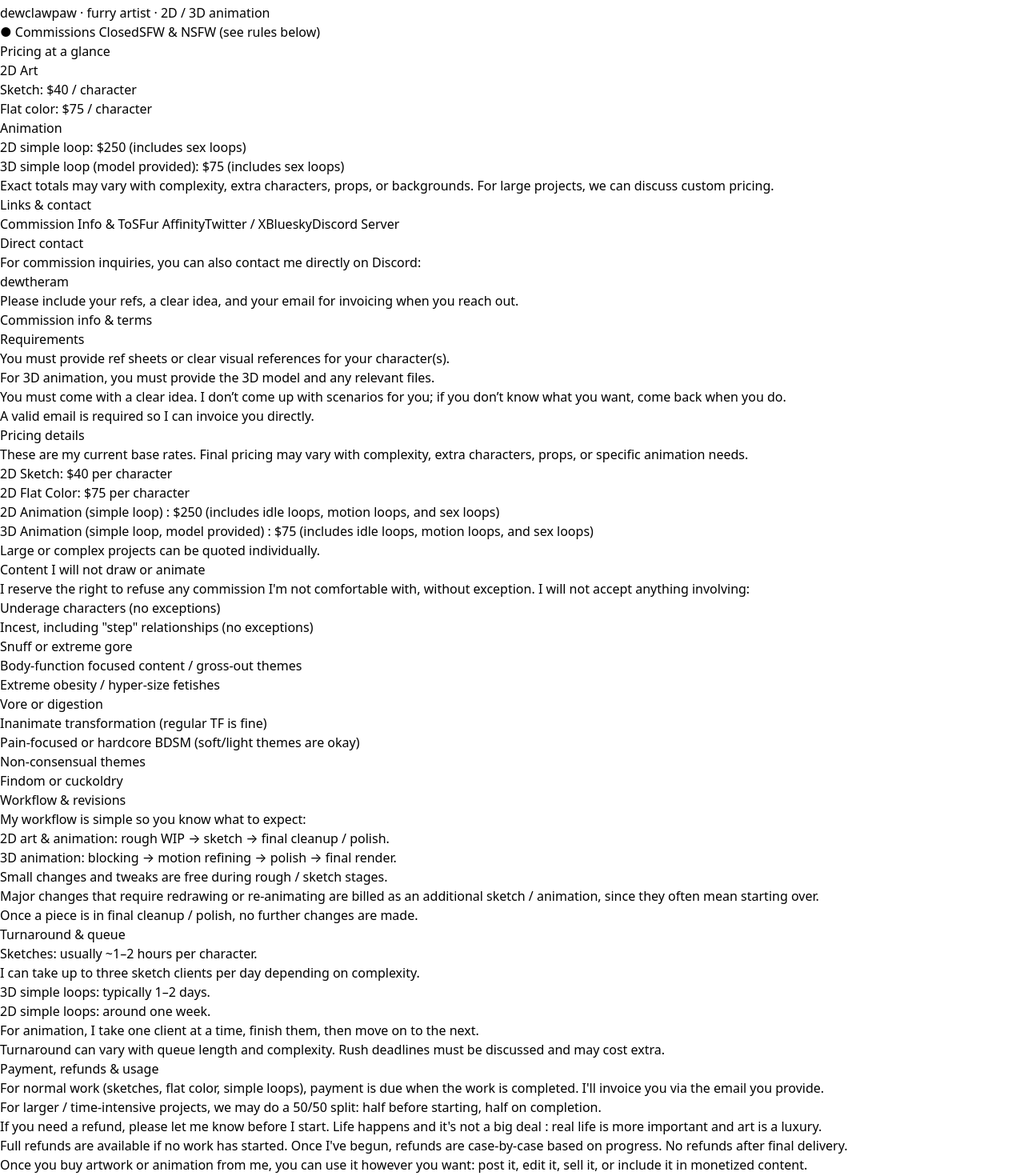
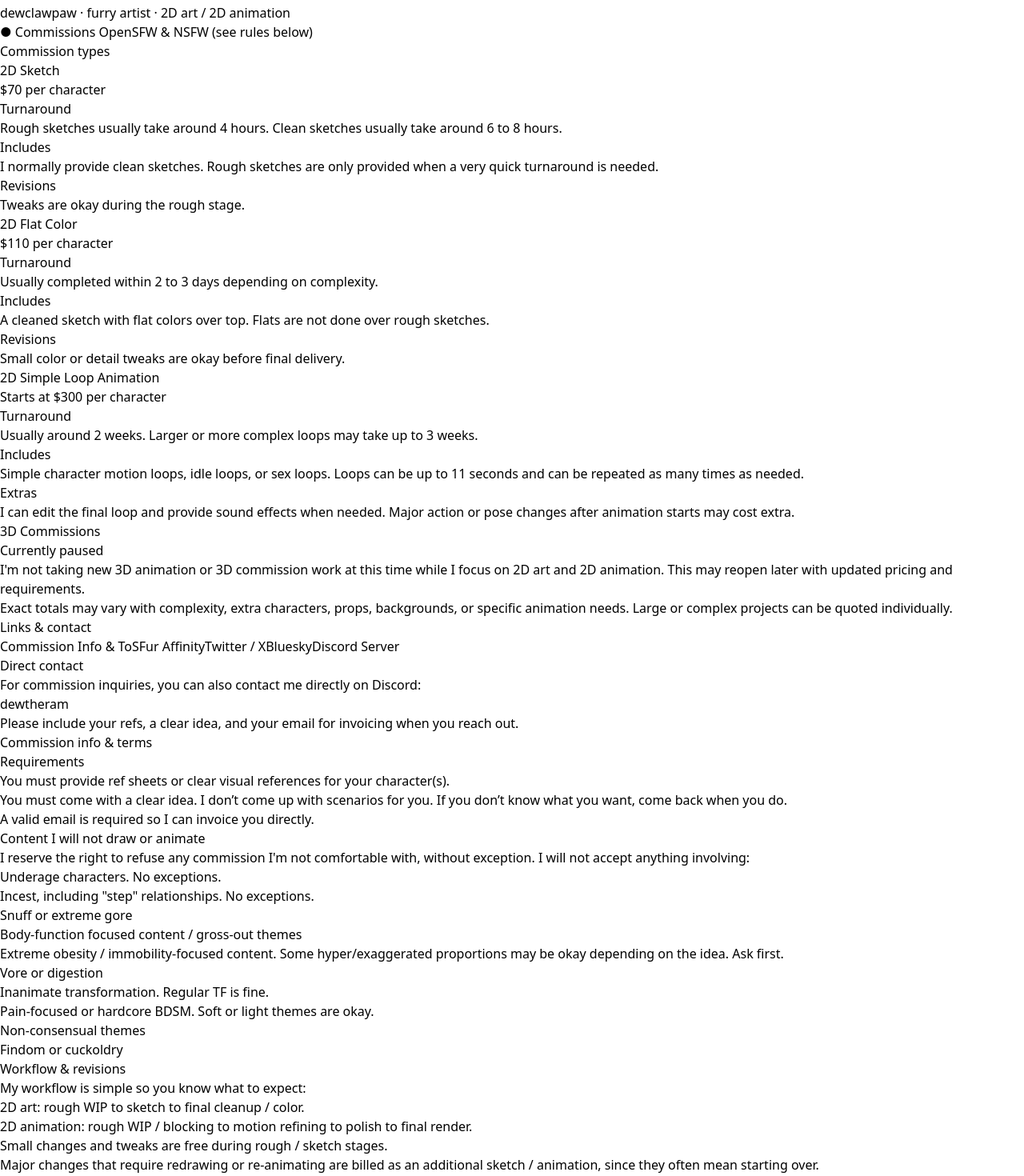
Before and after one commit to dewclawpaww/dewcard, a Next.js app: page / in a window 1280 px wide. Shown: the part 1280-2750 px from the top of the page at 80% size. Built offline with nearby package versions, Linux system fonts and the light colour scheme.

Commit message:
Update commission page

```diff
--- a/src/app/page.tsx
+++ b/src/app/page.tsx
@@ -1,6 +1,6 @@
 import Link from "next/link";
 
-const COMMISSIONS_OPEN = false; // <-- toggle this to true/false
+const COMMISSIONS_OPEN = true; // <-- toggle this to true/false
 
 export default function HomePage() {
   return (
@@ -33,7 +33,7 @@ export default function HomePage() {
                   <span className="font-medium text-slate-100">
                     dewclawpaw
                   </span>{" "}
-                  · furry artist · 2D / 3D animation
+                  · furry artist · 2D art / 2D animation
                 </p>
               </div>
               <div className="flex flex-wrap items-center justify-center gap-3">
@@ -52,58 +52,158 @@ export default function HomePage() {
               </div>
             </header>
 
-            {/* Quick pricing summary */}
-            <section aria-labelledby="pricing-summary" className="space-y-3">
+            {/* Commission types */}
+            <section aria-labelledby="commission-types" className="space-y-3">
               <h2
-                id="pricing-summary"
+                id="commission-types"
                 className="text-sm font-semibold uppercase tracking-[0.2em] text-slate-400"
               >
-                Pricing at a glance
+                Commission types
               </h2>
-              <div className="grid gap-3 sm:grid-cols-2">
-                <div className="rounded-2xl border border-slate-700/80 bg-slate-900/80 px-4 py-3 text-sm">
-                  <p className="text-xs uppercase tracking-[0.2em] text-slate-400 mb-1">
-                    2D Art
+
+              <div className="grid gap-3">
+                <div className="rounded-2xl border border-slate-700/80 bg-slate-900/80 px-4 py-4 text-sm">
+                  <div className="flex flex-col gap-1 sm:flex-row sm:items-baseline sm:justify-between">
+                    <h3 className="text-base font-semibold text-slate-100">
+                      2D Sketch
+                    </h3>
+                    <p className="font-semibold text-sky-300">
+                      $70 per character
+                    </p>
+                  </div>
+                  <div className="mt-3 grid gap-3 sm:grid-cols-3">
+                    <div>
+                      <p className="text-xs uppercase tracking-[0.18em] text-slate-400">
+                        Turnaround
+                      </p>
+                      <p className="mt-1 text-slate-200">
+                        Rough sketches usually take around 4 hours. Clean
+                        sketches usually take around 6 to 8 hours.
+                      </p>
+                    </div>
+                    <div>
+                      <p className="text-xs uppercase tracking-[0.18em] text-slate-400">
+                        Includes
+                      </p>
+                      <p className="mt-1 text-slate-200">
+                        I normally provide clean sketches. Rough sketches are
+                        only provided when a very quick turnaround is needed.
+                      </p>
+                    </div>
+                    <div>
+                      <p className="text-xs uppercase tracking-[0.18em] text-slate-400">
+                        Revisions
+                      </p>
+                      <p className="mt-1 text-slate-200">
+                        Tweaks are okay during the rough stage.
+                      </p>
+                    </div>
+                  </div>
+                </div>
+
+                <div className="rounded-2xl border border-slate-700/80 bg-slate-900/80 px-4 py-4 text-sm">
+                  <div className="flex flex-col gap-1 sm:flex-row sm:items-baseline sm:justify-between">
+                    <h3 className="text-base font-semibold text-slate-100">
+                      2D Flat Color
+                    </h3>
+                    <p className="font-semibold text-sky-300">
+                      $110 per character
+                    </p>
+                  </div>
+                  <div className="mt-3 grid gap-3 sm:grid-cols-3">
+                    <div>
+                      <p className="text-xs uppercase tracking-[0.18em] text-slate-400">
+                        Turnaround
+                      </p>
+                      <p className="mt-1 text-slate-200">
+                        Usually completed within 2 to 3 days depending on
+                        complexity.
+                      </p>
+                    </div>
+                    <div>
+                      <p className="text-xs uppercase tracking-[0.18em] text-slate-400">
+                        Includes
+                      </p>
+                      <p className="mt-1 text-slate-200">
+                        A cleaned sketch with flat colors over top. Flats are
+                        not done over rough sketches.
+                      </p>
+                    </div>
+                    <div>
+                      <p className="text-xs uppercase tracking-[0.18em] text-slate-400">
+                        Revisions
+                      </p>
+                      <p className="mt-1 text-slate-200">
+                        Small color or detail tweaks are okay before final
+                        delivery.
+                      </p>
+                    </div>
+                  </div>
+                </div>
+
+                <div className="rounded-2xl border border-slate-700/80 bg-slate-900/80 px-4 py-4 text-sm">
+                  <div className="flex flex-col gap-1 sm:flex-row sm:items-baseline sm:justify-between">
+                    <h3 className="text-base font-semibold text-slate-100">
+                      2D Simple Loop Animation
+                    </h3>
+                    <p className="font-semibold text-sky-300">
+                      Starts at $300 per character
+                    </p>
+                  </div>
+                  <div className="mt-3 grid gap-3 sm:grid-cols-3">
+                    <div>
+                      <p className="text-xs uppercase tracking-[0.18em] text-slate-400">
+                        Turnaround
+                      </p>
+                      <p className="mt-1 text-slate-200">
+                        Usually around 2 weeks. Larger or more complex loops may
+                        take up to 3 weeks.
+                      </p>
+                    </div>
+                    <div>
+                      <p className="text-xs uppercase tracking-[0.18em] text-slate-400">
+                        Includes
+                      </p>
+                      <p className="mt-1 text-slate-200">
+                        Simple character motion loops, idle loops, or sex loops.
+                        Loops can be up to 11 seconds and can be repeated as
+                        many times as needed.
+                      </p>
+                    </div>
+                    <div>
+                      <p className="text-xs uppercase tracking-[0.18em] text-slate-400">
+                        Extras
+                      </p>
+                      <p className="mt-1 text-slate-200">
+                        I can edit the final loop and provide sound effects when
+                        needed. Major action or pose changes after animation
+                        starts may cost extra.
+                      </p>
+                    </div>
+                  </div>
+                </div>
+
+                <div className="rounded-2xl border border-amber-400/50 bg-amber-500/10 px-4 py-4 text-sm">
+                  <div className="flex flex-col gap-1 sm:flex-row sm:items-baseline sm:justify-between">
+                    <h3 className="text-base font-semibold text-amber-200">
+                      3D Commissions
+                    </h3>
+                    <p className="font-semibold text-amber-200">
+                      Currently paused
+                    </p>
+                  </div>
+                  <p className="mt-2 text-slate-200">
+                    I&apos;m not taking new 3D animation or 3D commission work
+                    at this time while I focus on 2D art and 2D animation. This
+                    may reopen later with updated pricing and requirements.
                   </p>
-                  <ul className="space-y-1">
-                    <li>
-                      <span className="font-medium">Sketch:</span>{" "}
-                      <span className="text-slate-300"> $40 / character</span>
-                    </li>
-                    <li>
-                      <span className="font-medium">Flat color:</span>{" "}
-                      <span className="text-slate-300"> $75 / character</span>
-                    </li>
-                  </ul>
-                </div>
-                <div className="rounded-2xl border border-slate-700/80 bg-slate-900/80 px-4 py-3 text-sm">
-                  <p className="text-xs uppercase tracking-[0.2em] text-slate-400 mb-1">
-                    Animation
-                  </p>
-                  <ul className="space-y-1">
-                    <li>
-                      <span className="font-medium">2D simple loop:</span>{" "}
-                      <span className="text-slate-300">
-                        {" "}
-                        $250 (includes sex loops)
-                      </span>
-                    </li>
-                    <li>
-                      <span className="font-medium">
-                        3D simple loop (model provided):
-                      </span>{" "}
-                      <span className="text-slate-300">
-                        {" "}
-                        $75 (includes sex loops)
-                      </span>
-                    </li>
-                  </ul>
                 </div>
               </div>
+
               <p className="text-[11px] text-slate-400">
                 Exact totals may vary with complexity, extra characters, props,
-                or backgrounds. For large projects, we can discuss custom
-                pricing.
+                backgrounds, or specific animation needs. Large or complex
+                projects can be quoted individually.
               </p>
             </section>
 
@@ -192,9 +292,9 @@ export default function HomePage() {
               </h2>
 
               {/* Requirements */}
-              <div className="space-y-2 text-sm">
+              <div className="rounded-2xl border border-slate-800 bg-slate-950/40 p-4 space-y-2 text-sm">
                 <h3 className="font-semibold text-slate-100">Requirements</h3>
-                <ul className="list-disc list-inside space-y-1 text-slate-200">
+                <ul className="list-disc space-y-1 pl-5 text-slate-200">
                   <li>
                     You must provide{" "}
                     <span className="font-medium">
@@ -203,15 +303,9 @@ export default function HomePage() {
                     for your character(s).
                   </li>
                   <li>
-                    For <span className="font-medium">3D animation</span>, you
-                    must provide the{" "}
-                    <span className="font-medium">3D model</span> and any
-                    relevant files.
-                  </li>
-                  <li>
                     You must come with a{" "}
                     <span className="font-medium">clear idea</span>. I don’t
-                    come up with scenarios for you; if you don’t know what you
+                    come up with scenarios for you. If you don’t know what you
                     want, come back when you do.
                   </li>
                   <li>
@@ -221,45 +315,8 @@ export default function HomePage() {
                 </ul>
               </div>
 
-              {/* Detailed pricing */}
-              <div className="space-y-2 text-sm">
-                <h3 className="font-semibold text-slate-100">
-                  Pricing details
-                </h3>
-                <p className="text-slate-200">
-                  These are my current base rates. Final pricing may vary with
-                  complexity, extra characters, props, or specific animation
-                  needs.
-                </p>
-                <ul className="list-disc list-inside space-y-1 text-slate-200">
-                  <li>
-                    <span className="font-semibold">2D Sketch</span>: $40 per
-                    character
-                  </li>
-                  <li>
-                    <span className="font-semibold">2D Flat Color</span>: $75
-                    per character
-                  </li>
-                  <li>
-                    <span className="font-semibold">
-                      2D Animation (simple loop)
-                    </span>{" "}
-                    : $250 (includes idle loops, motion loops, and sex loops)
-                  </li>
-                  <li>
-                    <span className="font-semibold">
-                      3D Animation (simple loop, model provided)
-                    </span>{" "}
-                    : $75 (includes idle loops, motion loops, and sex loops)
-                  </li>
-                </ul>
-                <p className="text-[11px] text-slate-400">
-                  Large or complex projects can be quoted individually.
-                </p>
-              </div>
-
               {/* Content restrictions */}
-              <div className="space-y-2 text-sm">
+              <div className="rounded-2xl border border-slate-800 bg-slate-950/40 p-4 space-y-2 text-sm">
                 <h3 className="font-semibold text-slate-100">
                   Content I will not draw or animate
                 </h3>
@@ -268,19 +325,24 @@ export default function HomePage() {
                   comfortable with, without exception. I will not accept
                   anything involving:
                 </p>
-                <ul className="list-disc list-inside space-y-1 text-slate-200">
-                  <li>Underage characters (no exceptions)</li>
+                <ul className="list-disc space-y-1 pl-5 text-slate-200">
+                  <li>Underage characters. No exceptions.</li>
                   <li>
-                    Incest, including &quot;step&quot; relationships (no
-                    exceptions)
+                    Incest, including &quot;step&quot; relationships. No
+                    exceptions.
                   </li>
                   <li>Snuff or extreme gore</li>
                   <li>Body-function focused content / gross-out themes</li>
-                  <li>Extreme obesity / hyper-size fetishes</li>
+                  <li>
+                    Extreme obesity / immobility-focused content. Some
+                    hyper/exaggerated proportions may be okay depending on the
+                    idea. Ask first.
+                  </li>
                   <li>Vore or digestion</li>
-                  <li>Inanimate transformation (regular TF is fine)</li>
+                  <li>Inanimate transformation. Regular TF is fine.</li>
                   <li>
-                    Pain-focused or hardcore BDSM (soft/light themes are okay)
+                    Pain-focused or hardcore BDSM. Soft or light themes are
+                    okay.
                   </li>
                   <li>Non-consensual themes</li>
                   <li>Findom or cuckoldry</li>
@@ -288,23 +350,22 @@ export default function HomePage() {
               </div>
 
               {/* Workflow & revisions */}
-              <div className="space-y-2 text-sm">
+              <div className="rounded-2xl border border-slate-800 bg-slate-950/40 p-4 space-y-2 text-sm">
                 <h3 className="font-semibold text-slate-100">
                   Workflow &amp; revisions
                 </h3>
                 <p className="text-slate-200">
                   My workflow is simple so you know what to expect:
                 </p>
-                <ul className="list-disc list-inside space-y-1 text-slate-200">
+                <ul className="list-disc space-y-1 pl-5 text-slate-200">
                   <li>
-                    <span className="font-semibold">
-                      2D art &amp; animation:
-                    </span>{" "}
-                    rough WIP → sketch → final cleanup / polish.
+                    <span className="font-semibold">2D art:</span> rough WIP to
+                    sketch to final cleanup / color.
                   </li>
                   <li>
-                    <span className="font-semibold">3D animation:</span>{" "}
-                    blocking → motion refining → polish → final render.
+                    <span className="font-semibold">2D animation:</span>{" "}
+                    rough WIP / blocking to motion refining to polish to final
+                    render.
                   </li>
                   <li>
                     Small changes and tweaks are{" "}
@@ -326,27 +387,23 @@ export default function HomePage() {
                 </ul>
               </div>
 
-              {/* Turnaround & queue */}
-              <div className="space-y-2 text-sm">
+              {/* Queue */}
+              <div className="rounded-2xl border border-slate-800 bg-slate-950/40 p-4 space-y-2 text-sm">
                 <h3 className="font-semibold text-slate-100">
                   Turnaround &amp; queue
                 </h3>
-                <ul className="list-disc list-inside space-y-1 text-slate-200">
-                  <li>Sketches: usually ~1–2 hours per character.</li>
+                <ul className="list-disc space-y-1 pl-5 text-slate-200">
                   <li>
-                    I can take up to{" "}
-                    <span className="font-medium">
-                      three sketch clients per day
-                    </span>{" "}
-                    depending on complexity.
+                    Rough sketches usually take around 4 hours. Clean sketches
+                    usually take around 6 to 8 hours.
                   </li>
                   <li>
-                    3D simple loops: typically{" "}
-                    <span className="font-medium">1–2 days</span>.
+                    2D flat color commissions are usually completed within 2 to
+                    3 days depending on complexity.
                   </li>
                   <li>
-                    2D simple loops: around{" "}
-                    <span className="font-medium">one week</span>.
+                    2D simple loops are usually completed in around 2 weeks.
+                    Larger or more complex loops may take up to 3 weeks.
                   </li>
                   <li>
                     For animation, I take{" "}
@@ -361,13 +418,13 @@ export default function HomePage() {
               </div>
 
               {/* Payment / refunds / usage */}
-              <div className="space-y-2 text-sm">
+              <div className="rounded-2xl border border-slate-800 bg-slate-950/40 p-4 space-y-2 text-sm">
                 <h3 className="font-semibold text-slate-100">
                   Payment, refunds &amp; usage
                 </h3>
-                <ul className="list-disc list-inside space-y-1 text-slate-200">
+                <ul className="list-disc space-y-1 pl-5 text-slate-200">
                   <li>
-                    For normal work (sketches, flat color, simple loops),{" "}
+                    For normal work,{" "}
                     <span className="font-medium">
                       payment is due when the work is completed
                     </span>
@@ -375,26 +432,26 @@ export default function HomePage() {
                   </li>
                   <li>
                     For larger / time-intensive projects, we may do a{" "}
-                    <span className="font-medium">50/50 split</span>: half
+                    <span className="font-medium">50/50 split</span>. Half
                     before starting, half on completion.
                   </li>
                   <li>
                     If you need a refund, please let me know{" "}
                     <span className="font-medium">before I start</span>. Life
-                    happens and it&apos;s not a big deal : real life is more
+                    happens and it&apos;s not a big deal. Real life is more
                     important and art is a luxury.
                   </li>
                   <li>
                     Full refunds are available if no work has started. Once
-                    I&apos;ve begun, refunds are case-by-case based on
-                    progress. No refunds after final delivery.
+                    I&apos;ve begun, refunds are case-by-case based on progress.
+                    No refunds after final delivery.
                   </li>
                   <li>
                     Once you buy artwork or animation from me,{" "}
                     <span className="font-medium">
                       you can use it however you want
                     </span>
-                    : post it, edit it, sell it, or include it in monetized
+                    . Post it, edit it, sell it, or include it in monetized
                     content.
                   </li>
                   <li>
@@ -409,11 +466,11 @@ export default function HomePage() {
               </div>
 
               {/* Privacy & behavior */}
-              <div className="space-y-2 text-sm">
+              <div className="rounded-2xl border border-slate-800 bg-slate-950/40 p-4 space-y-2 text-sm">
                 <h3 className="font-semibold text-slate-100">
                   Privacy &amp; behavior
                 </h3>
-                <ul className="list-disc list-inside space-y-1 text-slate-200">
+                <ul className="list-disc space-y-1 pl-5 text-slate-200">
                   <li>
                     If you don&apos;t want your piece posted anywhere, I{" "}
                     <span className="font-medium">will not post it</span>. If
```
